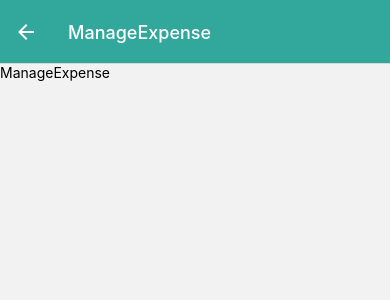
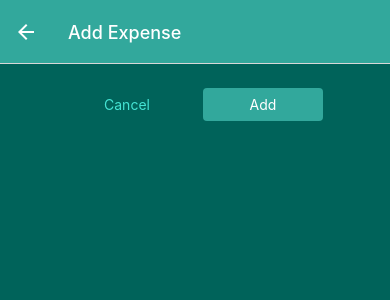
Before and after one commit to cristianovelkan/react-native-expenses-tracker, a React Native app: screen /ManageExpense in a window 390 px wide. Shown: the top 300 px of the page. Built offline with nearby package versions, Linux system fonts and the light colour scheme.

Commit message:
feat: custom button component

```diff
--- a/components/ExpensesOutput/ExpenseItem.js
+++ b/components/ExpensesOutput/ExpenseItem.js
@@ -4,13 +4,11 @@
 import { GlobalStyles } from "../../constants/styles";
 import { getFormattedDate } from "../../util/date";
 
-function ExpenseItem({ description, amount, date }) {
+function ExpenseItem({ id, description, amount, date }) {
   const navigation = useNavigation();
   function expensePressHandler() {
     navigation.navigate("ManageExpense", {
-      description,
-      amount,
-      date,
+      expenseId: id,
     });
   }
 
--- /dev/null
+++ b/components/UI/Button.js
@@ -0,0 +1,43 @@
+import { View, Text, StyleSheet, Pressable } from "react-native";
+import { GlobalStyles } from "../../constants/styles";
+
+function Button({ children, onPress, mode, style }) {
+  return (
+    <View style={style}>
+      <Pressable
+        onPress={onPress}
+        style={({ pressed }) => pressed && styles.pressed}
+      >
+        <View style={[styles.button, mode === "flat" && styles.flat]}>
+          <Text style={[styles.buttonText, mode === "flat" && styles.flatText]}>
+            {children}
+          </Text>
+        </View>
+      </Pressable>
+    </View>
+  );
+}
+
+export default Button;
+
+const styles = StyleSheet.create({
+  button: {
+    borderRadius: 4,
+    padding: 8,
+    backgroundColor: GlobalStyles.colors.primary500,
+  },
+  flat: {
+    backgroundColor: "transparent",
+  },
+  buttonText: {
+    color: "white",
+    textAlign: "center",
+  },
+  flatText: {
+    color: GlobalStyles.colors.primary200,
+  },
+  pressed: {
+    opacity: 0.5,
+    backgroundColor: GlobalStyles.colors.primary100,
+  },
+});
--- a/screens/ManageExpense.js
+++ b/screens/ManageExpense.js
@@ -1,7 +1,77 @@
-import { Text } from "react-native";
+import { useLayoutEffect } from "react";
+import { StyleSheet, View } from "react-native";
+import Button from "../components/UI/Button";
+import IconButton from "../components/UI/IconButton";
+import { GlobalStyles } from "../constants/styles";
 
-function ManageExpense() {
-  return <Text>ManageExpense</Text>;
+function ManageExpense({ route, navigation }) {
+  const editedExpenseId = route.params?.expenseId;
+  const isEditing = !!editedExpenseId;
+
+  useLayoutEffect(() => {
+    navigation.setOptions({
+      title: isEditing ? "Edit Expense" : "Add Expense",
+    });
+  }, [navigation, isEditing]);
+
+  function deleteExpenseHandler() {
+    navigation.goBack();
+  }
+
+  function cancelHandler() {
+    navigation.goBack();
+  }
+
+  function confirmHandler() {
+    navigation.goBack();
+  }
+
+  return (
+    <View style={styles.container}>
+      <View style={styles.buttons}>
+        <Button style={styles.button} onPress={cancelHandler} mode="flat">
+          Cancel
+        </Button>
+        <Button style={styles.button} onPress={confirmHandler}>
+          {isEditing ? "Update" : "Add"}
+        </Button>
+      </View>
+      {isEditing && (
+        <View style={styles.deleteContainer}>
+          <IconButton
+            icon="trash"
+            color={GlobalStyles.colors.primary500}
+            size={36}
+            onPress={deleteExpenseHandler}
+          />
+        </View>
+      )}
+    </View>
+  );
 }
 
 export default ManageExpense;
+
+const styles = StyleSheet.create({
+  container: {
+    flex: 1,
+    padding: 24,
+    backgroundColor: GlobalStyles.colors.primary800,
+  },
+  deleteContainer: {
+    marginTop: 16,
+    paddingTop: 8,
+    borderTopWidth: 2,
+    borderTopColor: GlobalStyles.colors.primary200,
+    alignItems: "center",
+  },
+  buttons: {
+    flexDirection: "row",
+    justifyContent: "center",
+    alignItems: "center",
+  },
+  button: {
+    marginHorizontal: 8,
+    minWidth: 120,
+  },
+});
```
Also changed, not shown: 1 other file (tests, documents, lock files or other folders).
